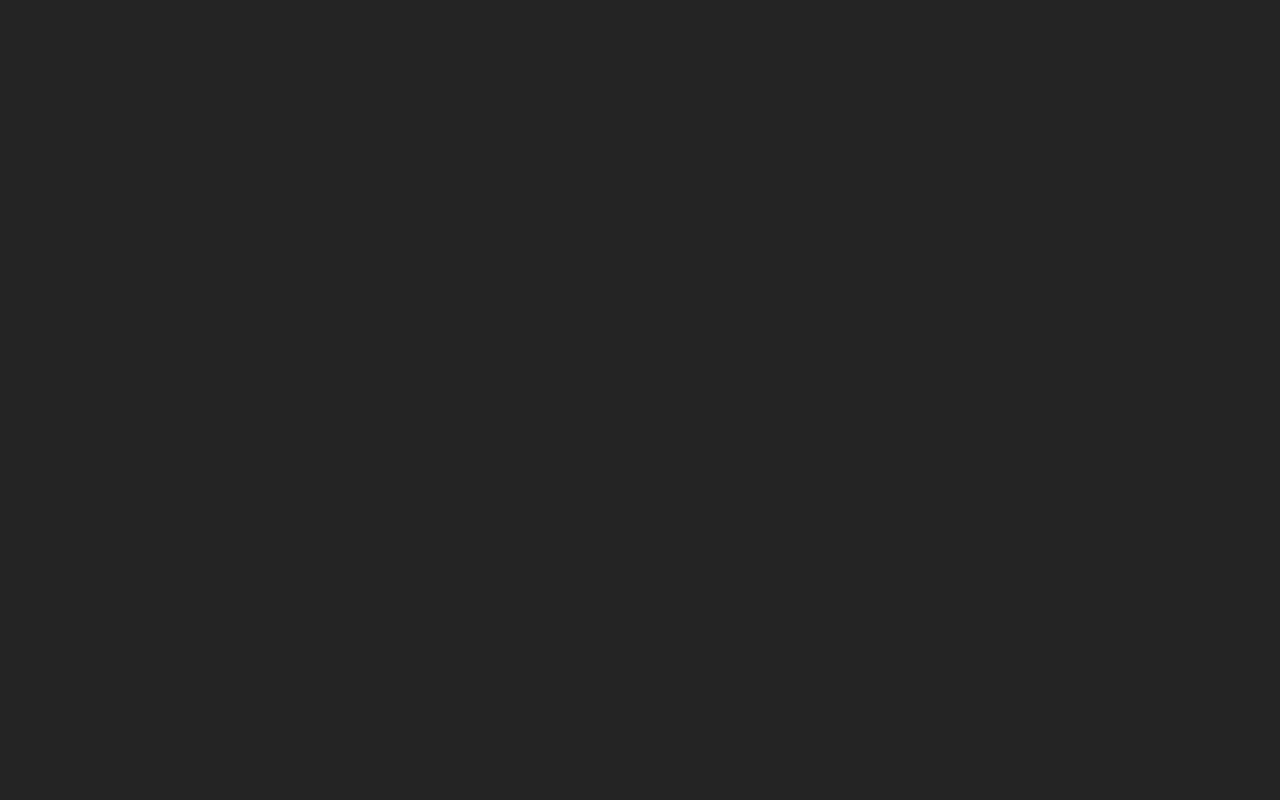
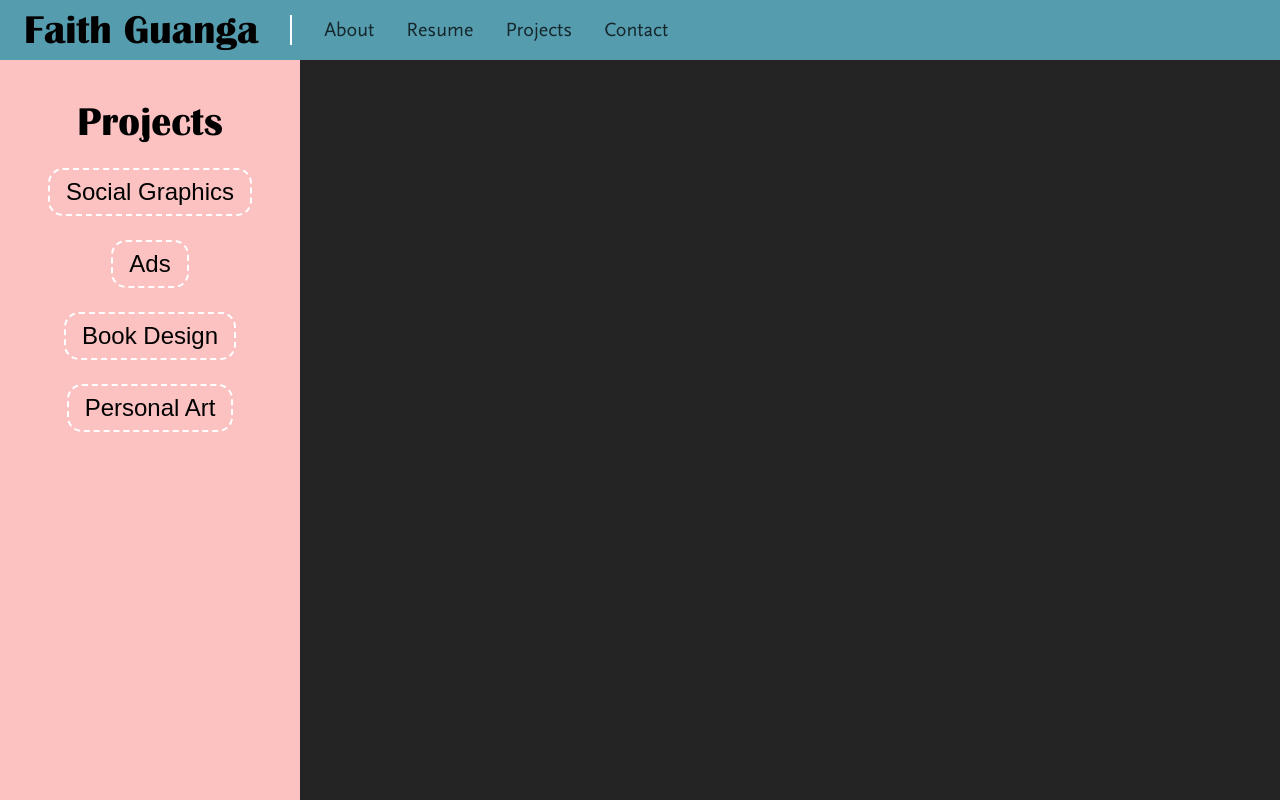
Before and after one commit to MaybeFreak/FaithGuanga-PortFolio, a React (Vite) app: page /projects in a window 1280 px wide. Before the commit this address had no page. Built offline with nearby package versions, Linux system fonts and the light colour scheme.

Commit message:
Added Projects page and transitions

```diff
--- /dev/null
+++ b/src/components/Projects/Projects.css
@@ -0,0 +1,41 @@
+#ProjectPage {
+  flex-grow: 1;
+  display: flex;
+  flex-direction: row;
+}
+
+#ProjectsMenu {
+  padding-top: 2rem;
+  width: 300px;
+  background: var(--color-rose);
+  text-align: center;
+}
+
+#ProjectsMenu h2 {
+  font-size: 2.5rem;
+  margin-bottom: 1rem;
+}
+
+#ProjectsMenu ul {
+  display: flex;
+  flex-direction: column;
+  gap: 1.5rem;
+}
+
+#ProjectsMenu button {
+  font-size: 1.5rem;
+  padding: 0.5rem 1rem;
+  background: none;
+  border: 2px dashed var(--color-white);
+  border-radius: 15px;
+}
+
+#ContentTransitionElement {
+  position: absolute;
+  top: 0;
+  left: 300px;
+  right: 0;
+  bottom: 0;
+  background: var(--color-rose);
+  clip-path: polygon(0% 100%, 0 100%, 0% 0%, 0% 0%);
+}
--- /dev/null
+++ b/src/components/Projects/Projects.jsx
@@ -0,0 +1,41 @@
+import { useNavigate } from "react-router-dom";
+import "./Projects.css";
+
+const Projects = ({ children }) => {
+  const navigate = useNavigate();
+
+  const changeContent = () => {};
+  return (
+    <main id="ProjectPage">
+      <div id="ProjectsMenu">
+        <h2>Projects</h2>
+        <ul>
+          <li>
+            <button onClick={() => changeContent("/social-graphics")}>
+              Social Graphics
+            </button>
+          </li>
+          <li>
+            <button onClick={() => changeContent("/ads")}>Ads</button>
+          </li>
+          <li>
+            <button onClick={() => changeContent("/book-design")}>
+              Book Design
+            </button>
+          </li>
+          <li>
+            <button onClick={() => changeContent("/personal-art")}>
+              Personal Art
+            </button>
+          </li>
+        </ul>
+      </div>
+      <div id="ProjectsContent">
+        <div id="ContentTransitionElement" />
+        {children}
+      </div>
+    </main>
+  );
+};
+
+export default Projects;
--- a/src/components/header/Header.jsx
+++ b/src/components/header/Header.jsx
@@ -36,11 +36,22 @@ const Header = ({ children }) => {
       { clipPath: "polygon(0% 0%, 100% 0%, 100% 0%, 0% 0%)" },
       {
         clipPath: "polygon(0% 0%, 100% 0%, 100% 100%, 0% 100%)",
+        duration: 1.5,
+        ease: "power3.inOut",
       }
     );
     transitionTl.call(() => {
       navigate(to);
     });
+    transitionTl.fromTo(
+      "#TransitionElement",
+      { clipPath: "polygon(0% 0%, 100% 0%, 100% 100%, 0% 100%)" },
+      {
+        clipPath: "polygon(0% 100%, 100% 100%, 100% 100%, 0% 100%)",
+        duration: 1.5,
+        ease: "power3.inOut",
+      }
+    );
   };
 
   const changeLayout = (to) => {
--- a/src/index.css
+++ b/src/index.css
@@ -47,3 +47,9 @@ h2,
 h2 {
   font-family: "Britannic-Bold";
 }
+
+#root {
+  display: flex;
+  flex-flow: column;
+  height: 100dvh;
+}
--- a/src/main.jsx
+++ b/src/main.jsx
@@ -6,6 +6,7 @@ import About from "./components/About/About";
 import Main from "./components/Main/Main";
 import Landing from "./components/Landing/Landing";
 import Contact from "./components/Contact/Contact";
+import Projects from "./components/Projects/Projects";
 
 ReactDOM.createRoot(document.getElementById("root")).render(
   <BrowserRouter>
@@ -42,6 +43,14 @@ ReactDOM.createRoot(document.getElementById("root")).render(
           </Header>
         }
       />
+      <Route
+        path="projects"
+        element={
+          <Header>
+            <Projects />
+          </Header>
+        }
+      />
     </Routes>
   </BrowserRouter>
 );
```
